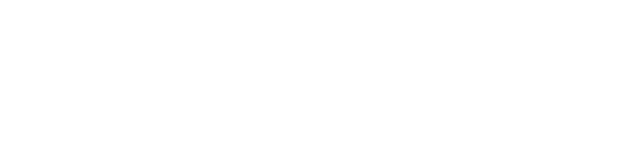
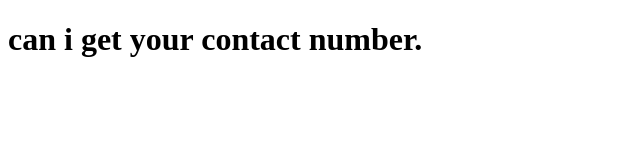
Before and after one commit to Ashutosh-Kumar56/Num_guess, a plain HTML site: page contact.html in a window 1280 px wide. Shown: the whole page, without its empty margins (0-640 px from the left). Drawn offline with Linux system fonts and the light colour scheme.

Commit message:
Skipped staging area and fixed <

```diff
--- a/contact.html
+++ b/contact.html
@@ -7,6 +7,8 @@
     <title>Document</title>
 </head>
 <body>
-
+    <h1>
+        can i get your contact number.
+    </h1>
 </body>
 </html>
```
